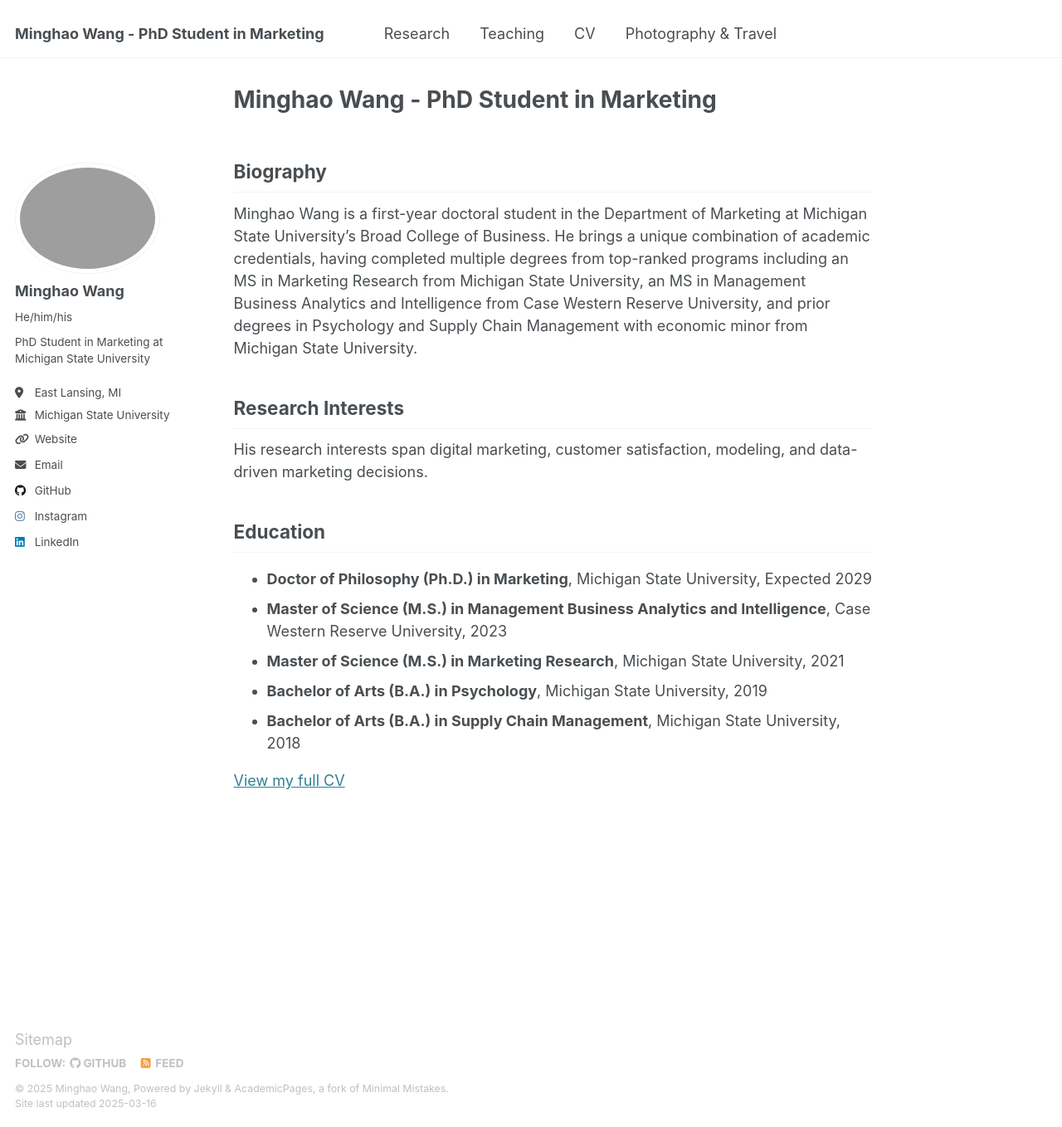
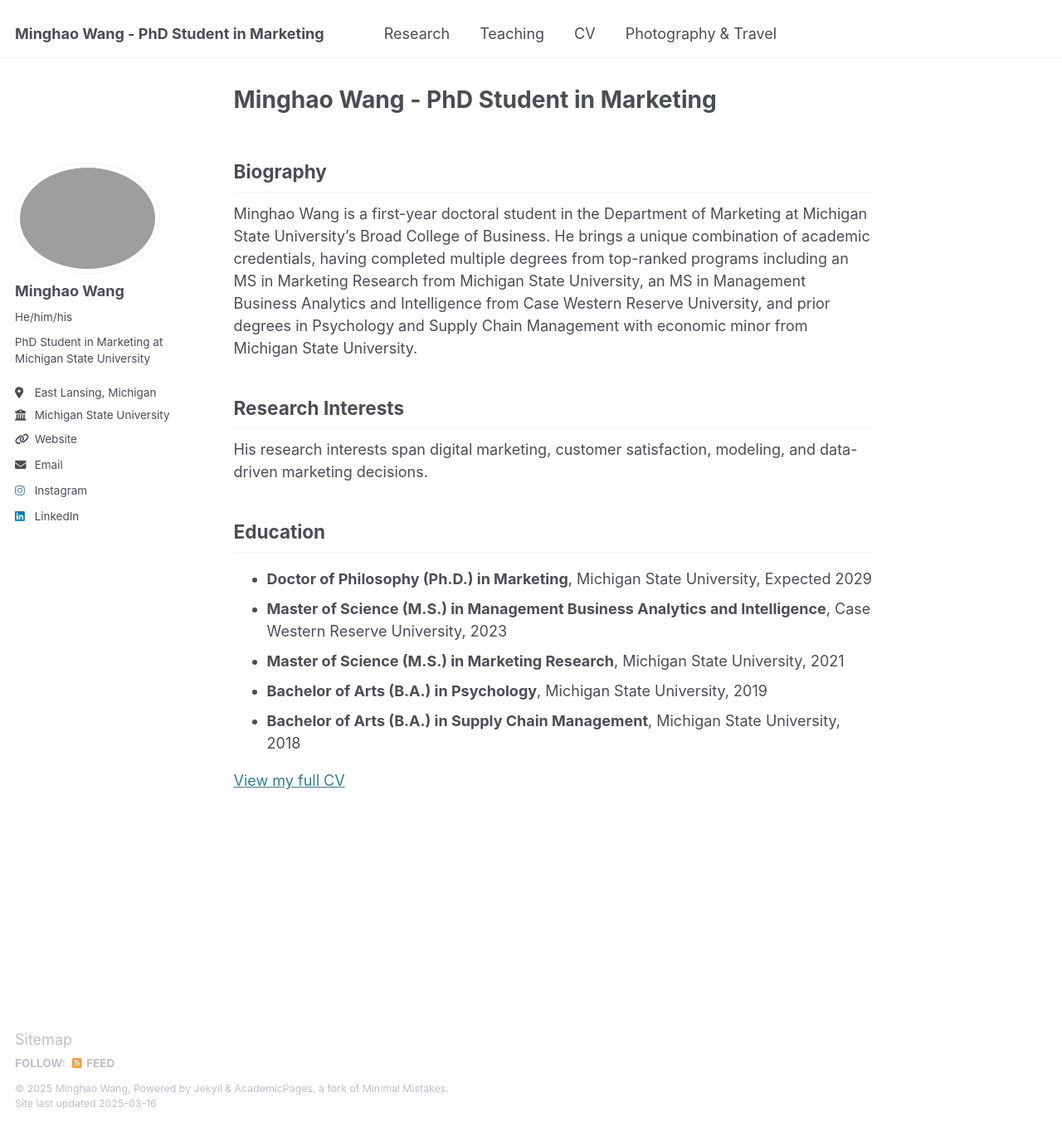
Before and after one commit to minghaowang-research/minghaowang-research.github.io, a Jekyll site: the page built from _pages/about.md, in a window 1280 px wide and 1358 px high. Shown: the whole window at 83% size. Built offline with Jekyll 4.4.1, drawn with Linux system fonts in a browser that asks for light colours.

Commit message:
Update _config.yml

```diff
--- a/_config.yml
+++ b/_config.yml
@@ -24,7 +24,7 @@ author:
   name             : "Minghao Wang"
   pronouns         : "He/him/his"
   bio              : "PhD Student in Marketing at Michigan State University"
-  location         : "East Lansing, MI"
+  location         : "East Lansing, Michigan"
   employer         : "Michigan State University"
   uri              : "https://broad.msu.edu/profile/wangmi18/"
   email            : "wangmi18@msu.edu"
@@ -43,7 +43,7 @@ author:
   bitbucket        : # Username
   codepen          : # Username
   dribbble         : # Username
-  github           : "minghaowang-research"
+  github           : # Username
   kaggle           : # Username
   stackoverflow    : # User number
 
```
